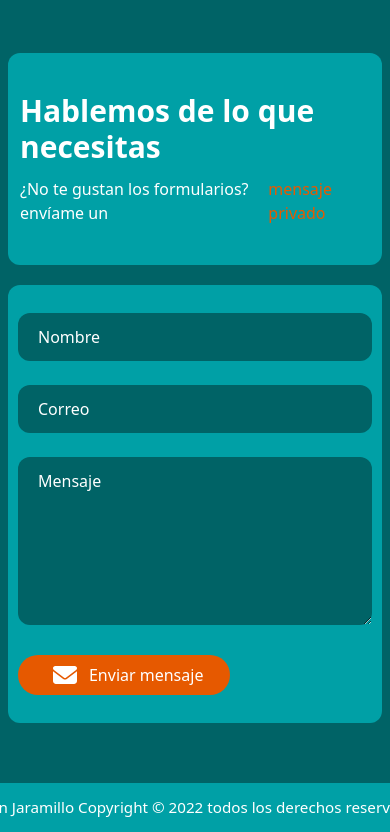
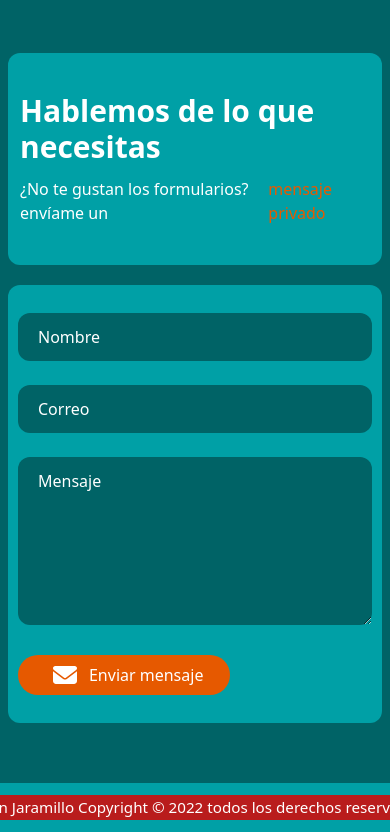
Before and after one commit to RubenJ27/Portafolio-profesional, a React (Vite) app: page / in a window 390 px wide. Shown: the part 8099-8931 px from the top of the page. Built offline with nearby package versions, Linux system fonts and the light colour scheme.

Commit message:
fix: :construction: Se esta validando la resolucion de footer
se esta validando el footer

```diff
--- a/src/components/Footer.jsx
+++ b/src/components/Footer.jsx
@@ -6,15 +6,14 @@ export default function Footer() {
       <footer className="flex flex-wrap items-center justify-center px-2 py-3 bg-primary-color flex-end w-full relative bottom-0">
         <div className="md:container flex flex-row items-center justify-center">
           <div className="w-full relative flex justify-between lg:w-auto lg:static lg:block lg:justify-start">
-            <div className="flex"> <p
-              className="tall:text-[1.8vh] text-[2.7vh] sm:text-sm md:text-sm lg:text-2xl font-light leading-relaxed inline-block whitespace-nowrap text-white items-center"
+            <div className="flex w-full"> <p
+              className="tall:bg-red-700 tall:text-[1.8vh] text-[2.7vh] sm:text-sm md:text-sm lg:text-2xl font-light leading-relaxed whitespace-nowrap text-white items-center"
             >Ruben Jaramillo Copyright © 2022 todos los derechos reservados.
             </p></div>
 
           </div>
 
-          <div
-            className={
+          <div className={
               "flex lg:flex w-[50%] flex-grow items-center justify-end"
             }
             id="example-navbar-danger"
```
